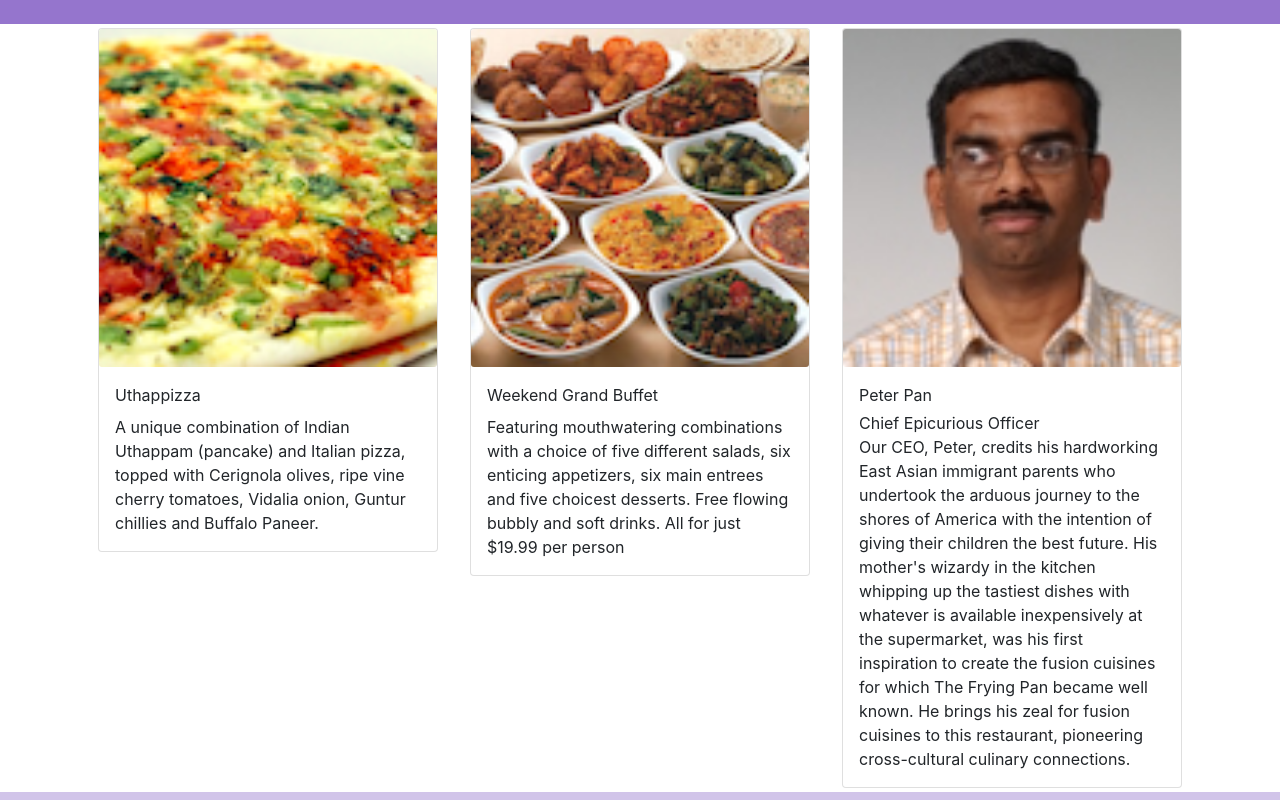
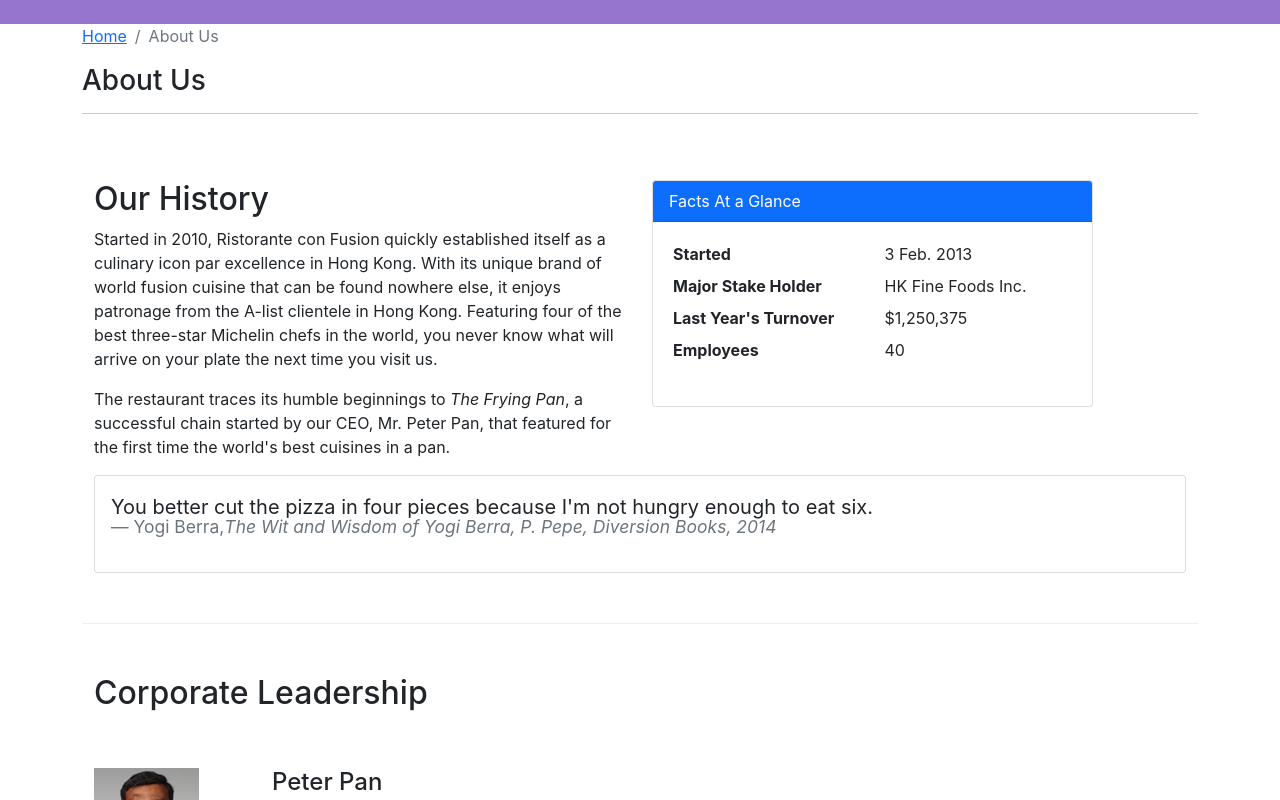
Before and after one commit to meta-ankit-kumar/react, a React (Create React App) app in the folder confusion/: page /aboutus in a window 1280 px wide. Before the commit this address led to /home. Shown: the part 400-1200 px from the top of the page. Built offline with nearby package versions, Linux system fonts and the light colour scheme.

Commit message:
Added the about component and optimzed the code

```diff
--- /dev/null
+++ b/confusion/src/components/AboutComponent.js
@@ -0,0 +1,114 @@
+import React from "react";
+import {
+  Breadcrumb,
+  BreadcrumbItem,
+  Card,
+  CardBody,
+  CardHeader,
+  Media,
+} from "reactstrap";
+import { Link } from "react-router-dom";
+
+function About(props) {
+  const leaders = props.leaders.map((leader) => {
+    return <RenderLeader key={leader.id} leader={leader} />;
+  });
+
+  return (
+    <div className="container">
+      <div className="row">
+        <Breadcrumb>
+          <BreadcrumbItem>
+            <Link to="/home">Home</Link>
+          </BreadcrumbItem>
+          <BreadcrumbItem active>About Us</BreadcrumbItem>
+        </Breadcrumb>
+        <div className="col-12">
+          <h3>About Us</h3>
+          <hr />
+        </div>
+      </div>
+      <div className="row row-content">
+        <div className="col-12 col-md-6">
+          <h2>Our History</h2>
+          <p>
+            Started in 2010, Ristorante con Fusion quickly established itself as
+            a culinary icon par excellence in Hong Kong. With its unique brand
+            of world fusion cuisine that can be found nowhere else, it enjoys
+            patronage from the A-list clientele in Hong Kong. Featuring four of
+            the best three-star Michelin chefs in the world, you never know what
+            will arrive on your plate the next time you visit us.
+          </p>
+          <p>
+            The restaurant traces its humble beginnings to{" "}
+            <em>The Frying Pan</em>, a successful chain started by our CEO, Mr.
+            Peter Pan, that featured for the first time the world's best
+            cuisines in a pan.
+          </p>
+        </div>
+        <div className="col-12 col-md-5">
+          <Card>
+            <CardHeader className="bg-primary text-white">
+              Facts At a Glance
+            </CardHeader>
+            <CardBody>
+              <dl className="row p-1">
+                <dt className="col-6">Started</dt>
+                <dd className="col-6">3 Feb. 2013</dd>
+                <dt className="col-6">Major Stake Holder</dt>
+                <dd className="col-6">HK Fine Foods Inc.</dd>
+                <dt className="col-6">Last Year's Turnover</dt>
+                <dd className="col-6">$1,250,375</dd>
+                <dt className="col-6">Employees</dt>
+                <dd className="col-6">40</dd>
+              </dl>
+            </CardBody>
+          </Card>
+        </div>
+        <div className="col-12">
+          <Card>
+            <CardBody className="bg-faded">
+              <blockquote className="blockquote">
+                <p className="mb-2">
+                  You better cut the pizza in four pieces because I'm not hungry
+                  enough to eat six.
+                </p>
+                <footer className="blockquote-footer">
+                  Yogi Berra,
+                  <cite title="Source Title">
+                    The Wit and Wisdom of Yogi Berra, P. Pepe, Diversion Books,
+                    2014
+                  </cite>
+                </footer>
+              </blockquote>
+            </CardBody>
+          </Card>
+        </div>
+      </div>
+      <div className="row row-content">
+        <div className="col-12">
+          <h2>Corporate Leadership</h2>
+        </div>
+        {leaders}
+      </div>
+    </div>
+  );
+}
+
+function RenderLeader({ leader }) {
+  return (
+    <div className="col-12 mt-5">
+      <Media className="row">
+        <Media left className="col-2">
+          <Media object src={leader.image} alt={leader.name} />
+        </Media>
+        <Media body className="col-7 px-5 px-lg-1">
+          <Media heading>{leader.name}</Media>
+          <p>{leader.designation}</p>
+          <p>{leader.description}</p>
+        </Media>
+      </Media>
+    </div>
+  );
+}
+export default About;
--- a/confusion/src/components/MainComponent.js
+++ b/confusion/src/components/MainComponent.js
@@ -9,6 +9,7 @@
 import Header from "./HeaderComponent";
 import Footer from "./FooterComponent";
 import Home from "./HomeComponent";
+import About from "./AboutComponent";
 import { Routes, Route, Navigate as Redirect, useParams } from 'react-router-dom';
 class Main extends Component {
   constructor(props) {
@@ -17,20 +18,8 @@
       dishes: DISHES,
       promotions: PROMOTIONS,
       comments: COMMENTS,
-      leaders: LEADERS,
-      selectedDish: null,
+      leaders: LEADERS
     };
-  }
-
-  onDishSelect(dishId) {
-      this.setState({
-          selectedDish: dishId
-      })
-  }
-  onDishClick() {
-    return (dishId) => {
-      this.onDishSelect(dishId);
-    }
   }
 
   render() {
@@ -40,7 +29,8 @@
         <Routes>
               <Route path='/home' element={<Home dish={this.state.dishes.find(e => e.featured)} promotion={this.state.promotions[0]} leader={this.state.leaders[0]}/>} />
               <Route path='/contactus' element={<Contact/>} />
-              <Route exact path='/menu' element={<Menu dishes={this.state.dishes} onClick={this.onDishClick()}/>}/>
+              <Route path='/aboutus' element={<About leaders={this.state.leaders}/>} />
+              <Route exact path='/menu' element={<Menu dishes={this.state.dishes}/>}/>
               <Route path={`menu/:id`} element={<RenderDishDetails dishes={this.state.dishes} comments={this.state.comments}/>}/>
               <Route path="*" element={<Redirect to="/home"/>}/>
         </Routes>
```
